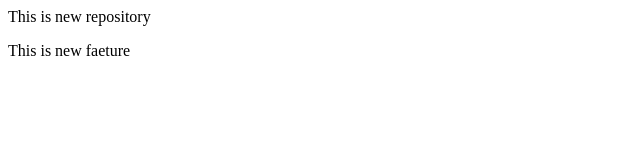
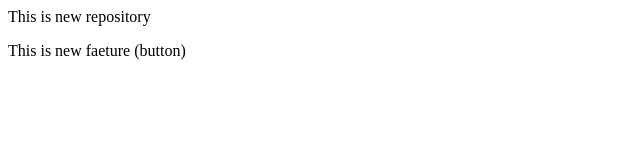
Before and after one commit to Saurabhh1111/LocalRepo, a plain HTML site: page index.html in a window 1280 px wide. Shown: the full height of the page, 0-640 px from the left. Drawn offline with Linux system fonts and the light colour scheme.

```diff
--- a/index.html
+++ b/index.html
@@ -1,2 +1,2 @@
 <p>This is new repository</p>
-<p>This is new faeture</p>
+<p>This is new faeture (button)</p>
```
